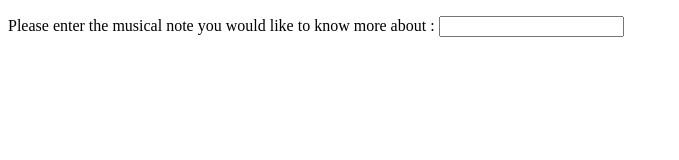
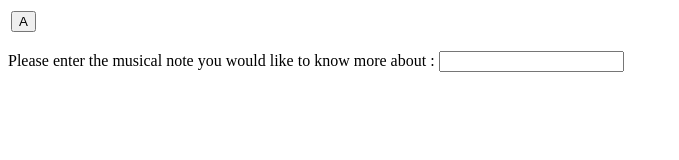
Before and after one commit to Dankbon/ChordFinder, a plain HTML site: page index.html in a window 1280 px wide. Shown: the whole page, without its empty margins (0-679 px from the left). Drawn offline with Linux system fonts and the light colour scheme.

Commit message:
Update index.html

```diff
--- a/index.html
+++ b/index.html
@@ -52,7 +52,6 @@
                 text += "<table>";
 
 
-                if (answer == "A") {
                     for (var i = 0; i<=aMajScale.length(); i++) {
 
                         text += "<th>A Major Scale</th><tr>";
@@ -74,8 +73,6 @@
 
                     text += "</table>";
                     document.getElementById('answer').innerHTML = text;
-                }
-
 
 
             }
@@ -84,6 +81,15 @@
         </script>
 
 
+        <form>
+            <table>
+                <tr>
+                    <td> <button type="button" onclick="Display()">A</button></td>
+                </tr>
+            </table>
+
+
+        </form>
         <p>Please enter the musical note you would like to know more about : <input type ="text" id='answer' onchange="Display()"> </p>
         <p id = 'answer'></p>
     </body>
```
